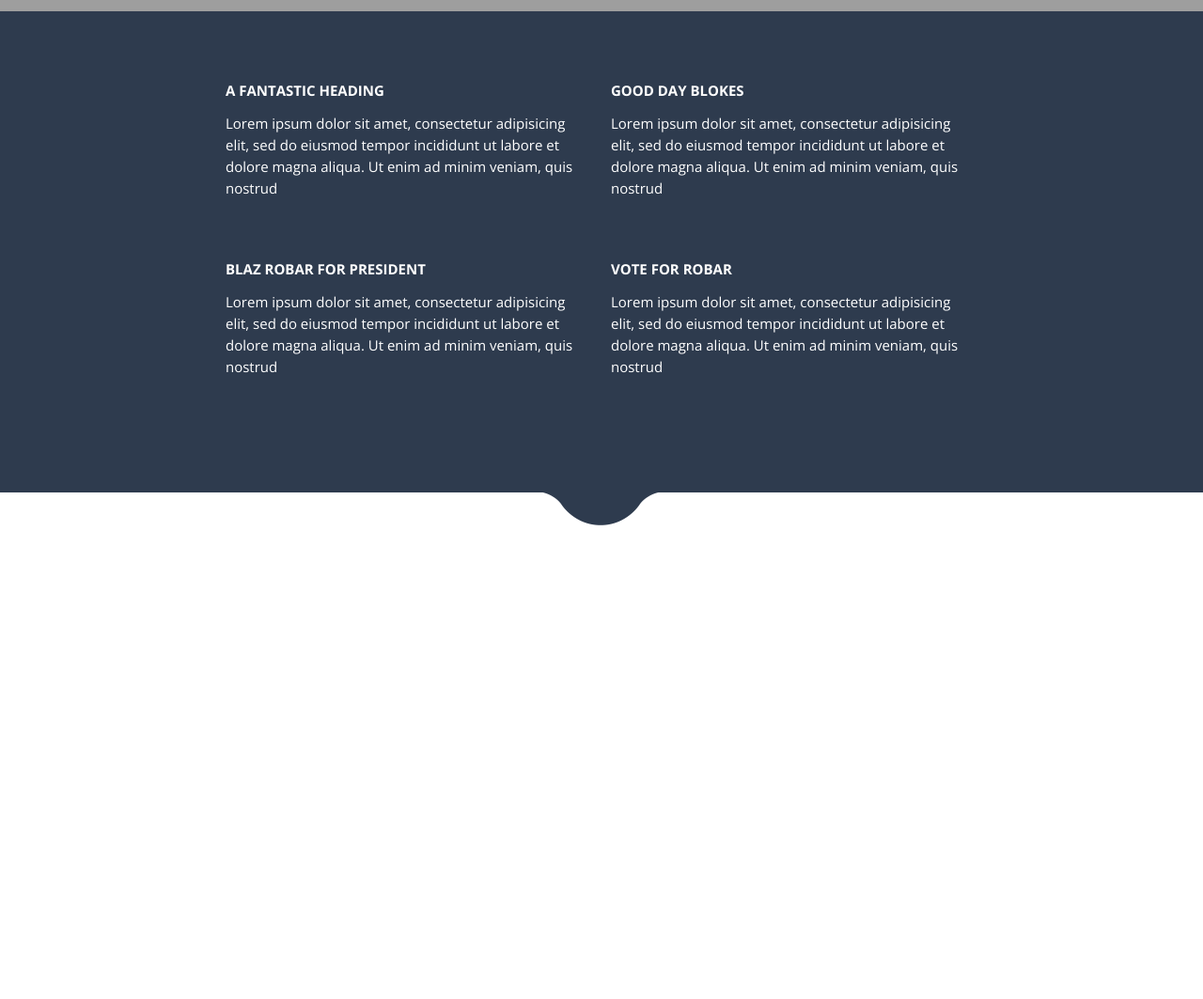
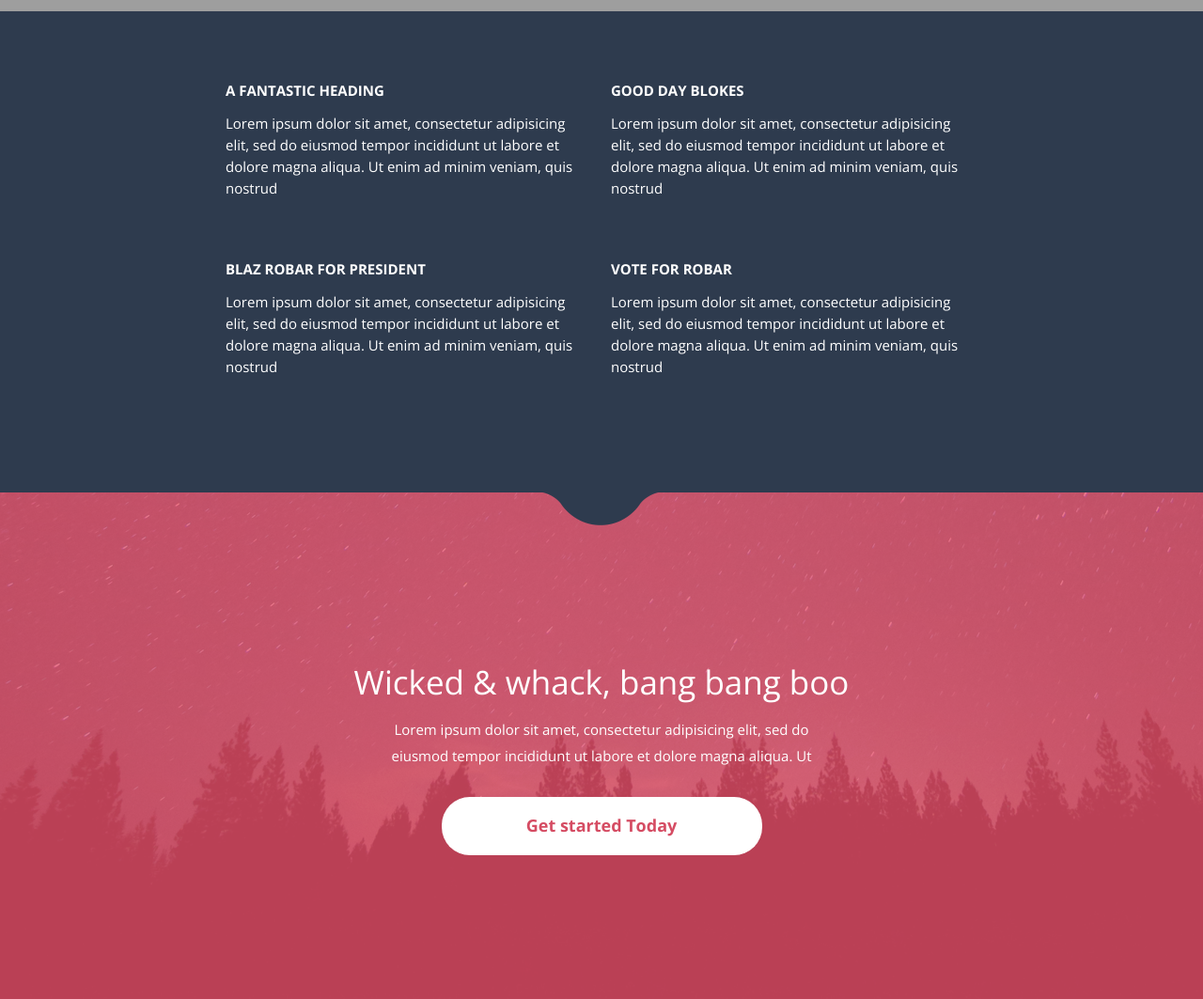
Before and after one commit to danieru0/pex, a website: page index.html in a window 1280 px wide. Shown: the part 879-1942 px from the top of the page at 94% size. Drawn offline with nearby package versions, Linux system fonts and the light colour scheme; grey boxes are pictures that could not be loaded.

Commit message:
added section pink

```diff
--- a/index.html
+++ b/index.html
@@ -65,7 +65,9 @@
         <img class="features__point" src="imgs/features-point.png">
     </section>
     <section class="pink">
-
+        <h2>Wicked & whack, bang bang boo</h2>
+        <p>Lorem ipsum dolor sit amet, consectetur adipisicing elit, sed do eiusmod tempor incididunt ut labore et dolore magna aliqua. Ut </p>
+        <button>Get started Today</button>
     </section>
 <script src="js/menu.js"></script>
 </body>
--- a/scss/style.scss
+++ b/scss/style.scss
@@ -302,4 +302,57 @@
 .pink {
     width: 100%;
     height: 539px;
+    background-image: url("imgs/pink-bg.png");
+    display: flex;
+    justify-content: center;
+    align-items: center;
+    flex-direction: column;
+    text-align: center;
+    h2 {
+        font-size: 35px;
+        font-family: open sans;
+        color: #ffffff;
+        font-weight: 300;
+        margin-bottom: 0px;
+    }
+    p {
+        max-width: 454px;
+        font-size: 15px;
+        color: #ffffff;
+        font-family: open sans;
+        font-weight: 400;
+        line-height: 28px;
+    }
+    button {
+        width: 341px;
+        height: 62px;
+        border-radius: 30px;
+        background-color: #ffffff;
+        color: #d54c63;
+        border: none;
+        font-size: 18px;
+        font-family: open sans;
+        cursor: pointer;
+        margin-top: 15px;
+        font-weight: bold;
+        transition: 0.7s;
+        &:hover {
+            background-color: #d54c64;
+            color: #ffffff;
+        }
+        &:focus {
+            background-color: #d54c64;
+            color: #ffffff;
+        }
+    }
 }
+
+@media (max-width: 350px) {
+    .pink {
+        button {
+            width: 300px;
+        }
+    }
+}
+
+// ----------* END PINK SECTION *-----------
```
Also changed, not shown: imgs/pink-bg.png (renamed from imgs/Layer 29.png), style.css.
